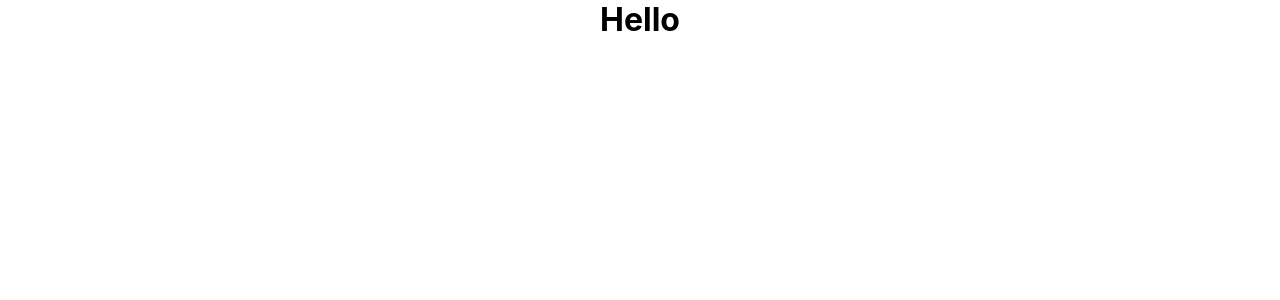
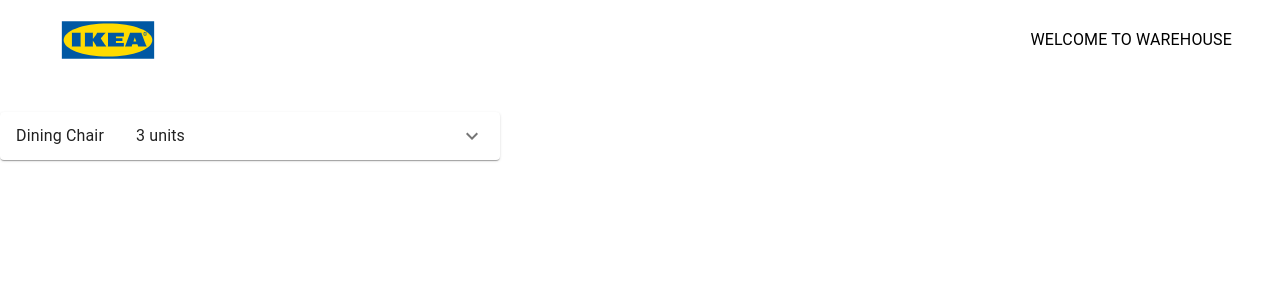
Before and after one commit to irookanji/warehouse_ui, a React (Create React App) app: page / in a window 1280 px wide. Shown: the top 300 px of the page. Built offline with nearby package versions, Linux system fonts and the light colour scheme.

Commit message:
Add Product and Button templates

```diff
--- a/src/App.tsx
+++ b/src/App.tsx
@@ -1,12 +1,15 @@
-import React from 'react';
-import './App.css';
+import React from 'react'
+import './App.css'
+import Navbar from './components/Navbar/Navbar'
+import Product from './components/Product/Product'
 
 function App() {
   return (
-    <div className="App">
-      <h1>Hello</h1>
+    <div className='App'>
+      <Navbar />
+      <Product />
     </div>
-  );
+  )
 }
 
-export default App;
+export default App
--- /dev/null
+++ b/src/components/Product/Product.tsx
@@ -0,0 +1,39 @@
+import * as React from 'react'
+import Accordion from '@mui/material/Accordion'
+import AccordionDetails from '@mui/material/AccordionDetails'
+import AccordionSummary from '@mui/material/AccordionSummary'
+import Typography from '@mui/material/Typography'
+import ExpandMoreIcon from '@mui/icons-material/ExpandMore'
+
+const Product = () => {
+  const [expanded, setExpanded] = React.useState<string | false>(false)
+
+  const handleChange = (panel: string) => (event: React.SyntheticEvent, isExpanded: boolean) => {
+    setExpanded(isExpanded ? panel : false)
+  }
+  return (
+    <div>
+      <Accordion
+        expanded={expanded === 'panel1'}
+        onChange={handleChange('panel1')}
+        sx={{ width: '500px' }}
+      >
+        <AccordionSummary
+          expandIcon={<ExpandMoreIcon />}
+          aria-controls='panel1bh-content'
+          id='panel1bh-header'
+        >
+          <Typography>Dining Chair</Typography>
+          <Typography sx={{ ml: '2rem' }}>3 units</Typography>
+        </AccordionSummary>
+        <AccordionDetails>
+          <Typography>Seat: 4</Typography>
+          <Typography>Leg: 8</Typography>
+          <Typography>Back: 1</Typography>
+        </AccordionDetails>
+      </Accordion>
+    </div>
+  )
+}
+
+export default Product
```
Also changed, not shown: src/elements/Button/Button.tsx (added, +7 -0 lines).
